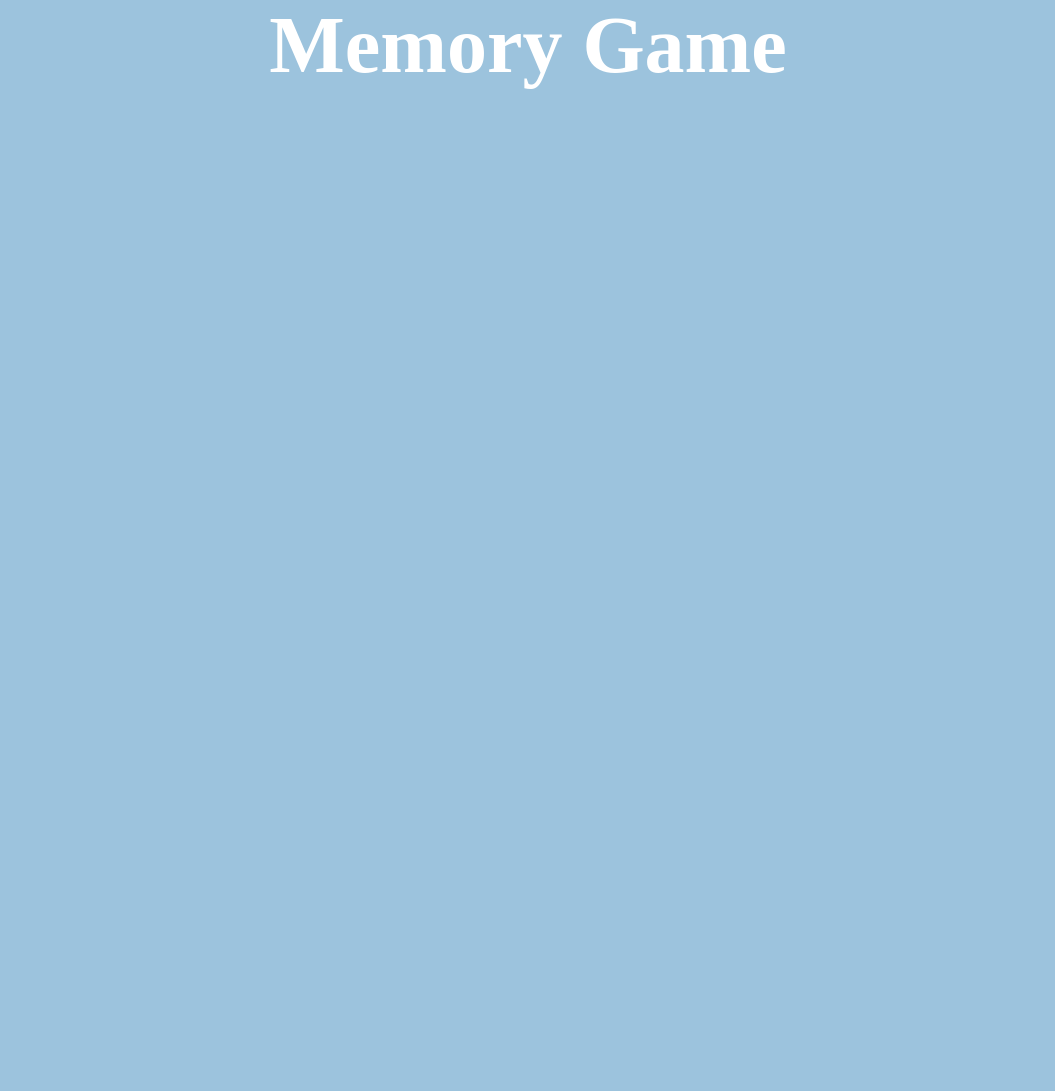
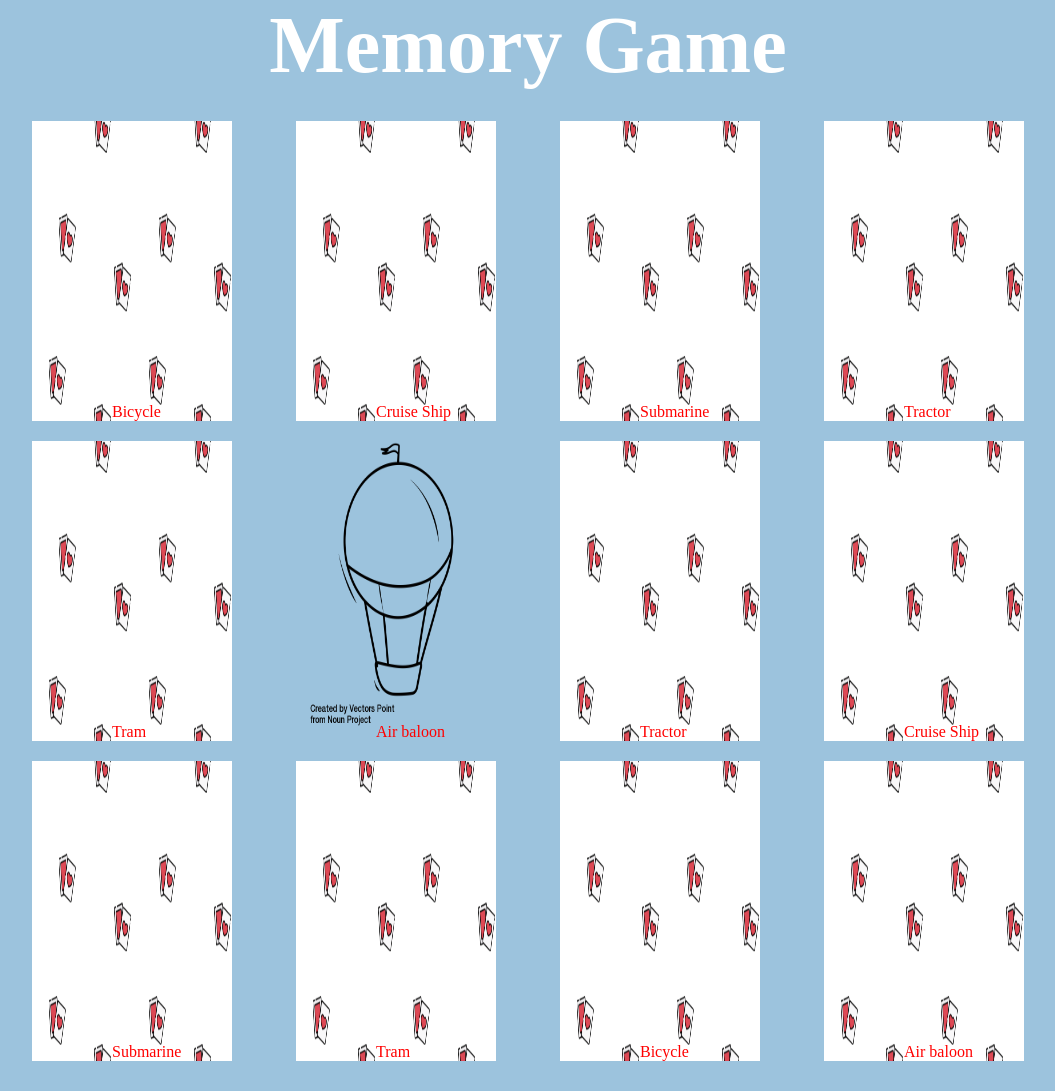
Before and after one commit to andmalt/first-commit, a plain HTML site: page index.html in a window 1280 px wide. Shown: the whole page, without its empty margins (112-1167 px from the left). Before the commit the page ends 800 px from the top, so only its background shows below. Drawn offline with Linux system fonts and the light colour scheme.

Commit message:
messo tutte le carte

```diff
--- a/css/style.css
+++ b/css/style.css
@@ -6,8 +6,42 @@
 body{
     background-color: rgb(156, 195, 221);
 }
+main{
+    margin: 20px 80px;
+}
+
 header h1{
     text-align: center;
     color: white;
     font-size: 80px;
 }
+.row .card{
+    position: relative;
+    display: inline-block;
+    width: 200px;
+    height: 300px;
+    margin: 10px 30px;
+
+}
+.row{
+    text-align: center;
+}
+
+div img:first-child{
+    display: none;
+    z-index: 1;
+}
+div img:only-of-type{
+    display: initial;
+}
+div span{
+    z-index: 2;
+    color: red;
+    position: absolute;
+    bottom: 0;
+    left: 40%;
+}
+.card img{
+    width: 100%;
+    height: 100%;
+}
--- a/index.html
+++ b/index.html
@@ -1,5 +1,5 @@
 <!DOCTYPE html>
-<html lang="en">
+<html lang="it">
 <head>
     <meta charset="UTF-8">
     <meta http-equiv="X-UA-Compatible" content="IE=edge">
@@ -16,30 +16,84 @@
         <!-- prima riga -->
         <div class="row">
             <!-- prima fila -->
-            <div>
-
+            <div class="card">
+                <img src="img/noun_Bicycle_3134821.png" alt="foto bicicletta">
+                <img src="img/pattern.png" alt="pattern delle carte">
+                <span>Bicycle</span>
             </div>
             <!-- seconda fila -->
-            <div>
-
+            <div class="card">
+                <img src="img/noun_Cruise_Ship_3134824.png" alt="foto Nave">
+                <img src="img/pattern.png" alt="pattern delle carte">
+                <span>Cruise Ship</span>
             </div>
             <!-- terza fila -->
-            <div>
-
+            <div class="card">
+                <img src="img/noun_Submarine_3134738.png" alt="foto sottomarino">
+                <img src="img/pattern.png" alt="pattern delle carte">
+                <span>Submarine</span>
             </div>
             <!-- quarta fila -->
-            <div>
-
+            <div class="card">
+                <img src="img/noun_Tractor_3134797.png" alt="foto trattore">
+                <img src="img/pattern.png" alt="pattern delle carte">
+                <span>Tractor</span>
             </div>
         </div>
         <!-- seconda riga -->
         <div class="row">
-
+            <!-- prima fila -->
+            <div class="card">
+                <img src="img/noun_Tram_3134750.png" alt="foto tram">
+                <img src="img/pattern.png" alt="pattern delle carte">
+                <span>Tram</span>
+            </div>
+            <!-- seconda fila -->
+            <div class="card c-baloon">
+                <img src="img/noun_air_balloon_3134741.png" alt="foto mongolfiera">
+                <span class="text-img">Air baloon</span>
+            </div>
+            <!-- terza fila -->
+            <div class="card">
+                <img src="img/noun_Tractor_3134797.png" alt="foto trattore">
+                <img src="img/pattern.png" alt="pattern delle carte">
+                <span>Tractor</span>
+            </div>
+            <!-- quarta fila -->
+            <div class="card">
+                <img src="img/noun_Cruise_Ship_3134824.png" alt="foto Nave">
+                <img src="img/pattern.png" alt="pattern delle carte">
+                <span>Cruise Ship</span>
+            </div>
         </div>
         <!-- terza riga -->
         <div class="row">
+            <!-- prima fila -->
+            <div class="card">
+                <img src="img/noun_Submarine_3134738.png" alt="foto sottomarino">
+                <img src="img/pattern.png" alt="pattern delle carte">
+                <span>Submarine</span>
+            </div>
+            <!-- seconda fila -->
+            <div class="card">
+                <img src="img/noun_Tram_3134750.png" alt="foto tram">
+                <img src="img/pattern.png" alt="pattern delle carte">
+                <span>Tram</span>
+            </div>
+            <!-- terza fila -->
+            <div class="card">
+                <img src="img/noun_Bicycle_3134821.png" alt="foto bicicletta">
+                <img src="img/pattern.png" alt="pattern delle carte">
+                <span>Bicycle</span>
+            </div>
+            <!-- quarta fila -->
+            <div class="card">
+                <img src="img/noun_air_balloon_3134741.png" alt="foto mongolfiera">
+                <img src="img/pattern.png" alt="pattern delle carte">
+                <span>Air baloon</span>
+            </div>
+        </div>
 
-        </div>
     </main>
 
     <footer>
```
